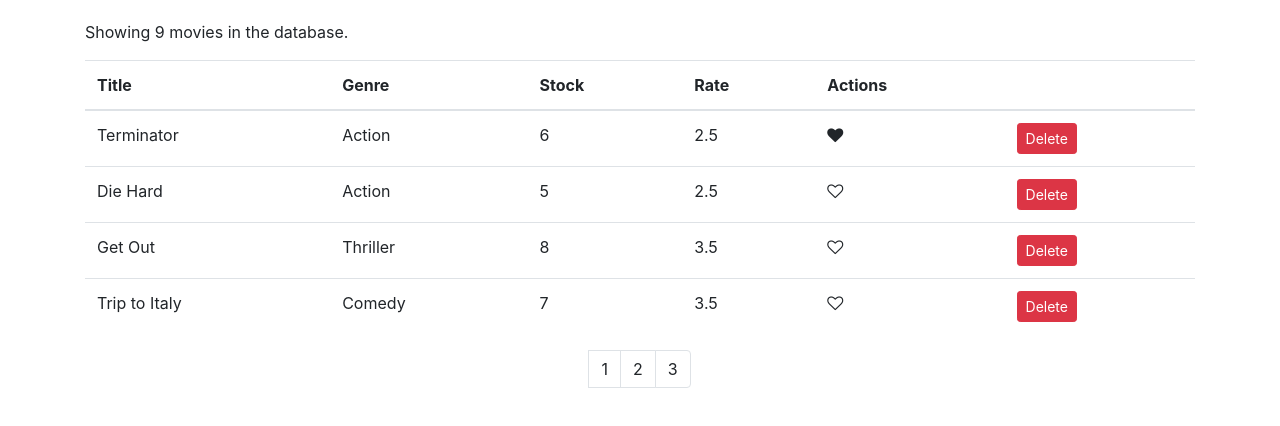
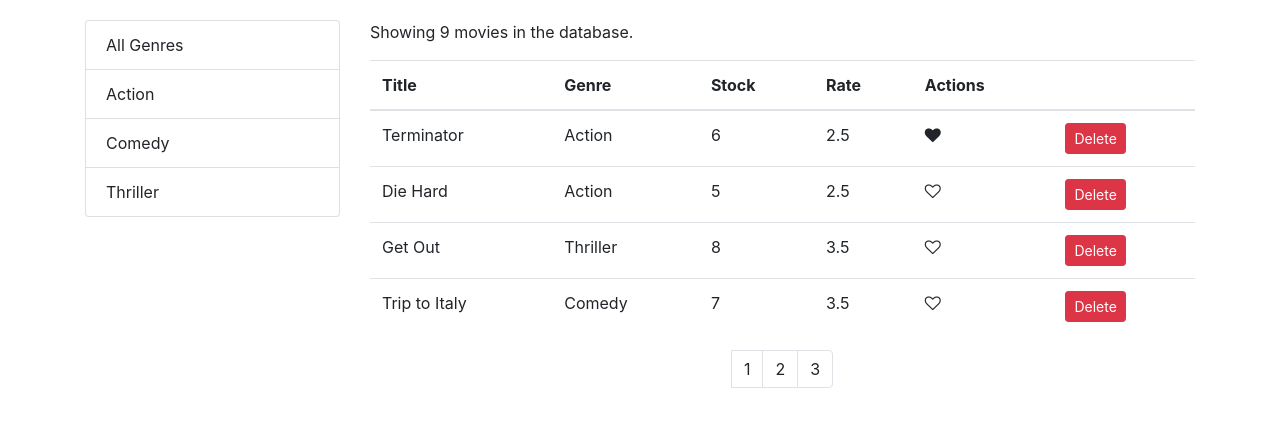
Before and after one commit to svitlanaf/React-VIDLY, a React (Create React App) app: page / in a window 1280 px wide. Shown: the top 426 px of the page. Built offline with nearby package versions, Linux system fonts and the light colour scheme.

Commit message:
Add filtering. Need to add a fix for ListGroup

```diff
--- /dev/null
+++ b/src/components/common/listGroup.jsx
@@ -0,0 +1,34 @@
+import React from "react";
+
+const ListGroup = props => {
+  const {
+    items,
+    textProperty,
+    valueProperty,
+    selectedItem,
+    onItemSelect
+  } = props;
+
+  return (
+    <ul className="list-group">
+      {items.map(item => (
+        <li
+          key={item[valueProperty]}
+          onClick={() => onItemSelect(item)}
+          className={
+            item === selectedItem ? "list-group-item-active" : "list-group-item"
+          }
+        >
+          {item[textProperty]}
+        </li>
+      ))}
+    </ul>
+  );
+};
+
+ListGroup.defaultProps = {
+  textProperty: "name",
+  valuePropert: "_id"
+};
+
+export default ListGroup;
--- a/src/components/movies.jsx
+++ b/src/components/movies.jsx
@@ -2,14 +2,22 @@
 import Like from "./common/like";
 import Pagination from "./common/pagination";
 import { getMovies } from "../services/fakeMovieService";
+import { getGenres } from "../services/fakeGenreService";
 import { paginate } from "../utils/paginate";
+import ListGroup from "./common/listGroup";
 
 class Movies extends Component {
   state = {
-    movies: getMovies(),
+    movies: [],
+    genres: [],
     currentPage: 1,
     pageSize: 4
   };
+
+  componentDidMount() {
+    const genres = [{ name: "All Genres" }, ...getGenres()];
+    this.setState({ movies: getMovies(), genres });
+  }
 
   handleDelete = movie => {
     const movies = this.state.movies.filter(m => m._id !== movie._id);
@@ -28,17 +36,41 @@
     this.setState({ currentPage: page });
   };
 
+  handleGenreSelect = genre => {
+    this.setState({ selectedGenre: genre, currentPage: 1 });
+  };
+
   render() {
     const { length: count } = this.state.movies;
-    const { pageSize, currentPage, movies: allMovies } = this.state;
+    const {
+      pageSize,
+      currentPage,
+      selectedGenre,
+      movies: allMovies
+    } = this.state;
 
     if (count === 0) return <p>There are no movies in the database.</p>;
 
-    const movies = paginate(allMovies, currentPage, pageSize);
+    const filteredMovies =
+      selectedGenre && selectedGenre._id
+        ? allMovies.filter(m => m.genre._id === selectedGenre._id)
+        : allMovies;
+
+    const movies = paginate(filteredMovies, currentPage, pageSize);
 
     return (
-      <React.Fragment>
-        <p>Showing {this.state.movies.length} movies in the database.</p>
+      <div className="row">
+        <div className="col-3">
+          <ListGroup
+            items={this.state.genres}
+            selectedItem={this.state.selectedGenre}
+            textProperty="name"
+            valueProperty="_id"
+            onItemSelect={this.handleGenreSelect}
+          />
+        </div>
+        <div className="col">
+          <p>Showing {filteredMovies.length} movies in the database.</p>
           <table className="table">
             <thead>
               <tr>
@@ -76,12 +108,13 @@
             </tbody>
           </table>
           <Pagination
-          itemsCount={count}
+            itemsCount={filteredMovies.length}
             pageSize={pageSize}
             currentPage={currentPage}
             onPageChange={this.handlePageChange}
           />
-      </React.Fragment>
+        </div>
+      </div>
     );
   }
 }
```
Lines whose indentation alone changed are shown as unchanged.
